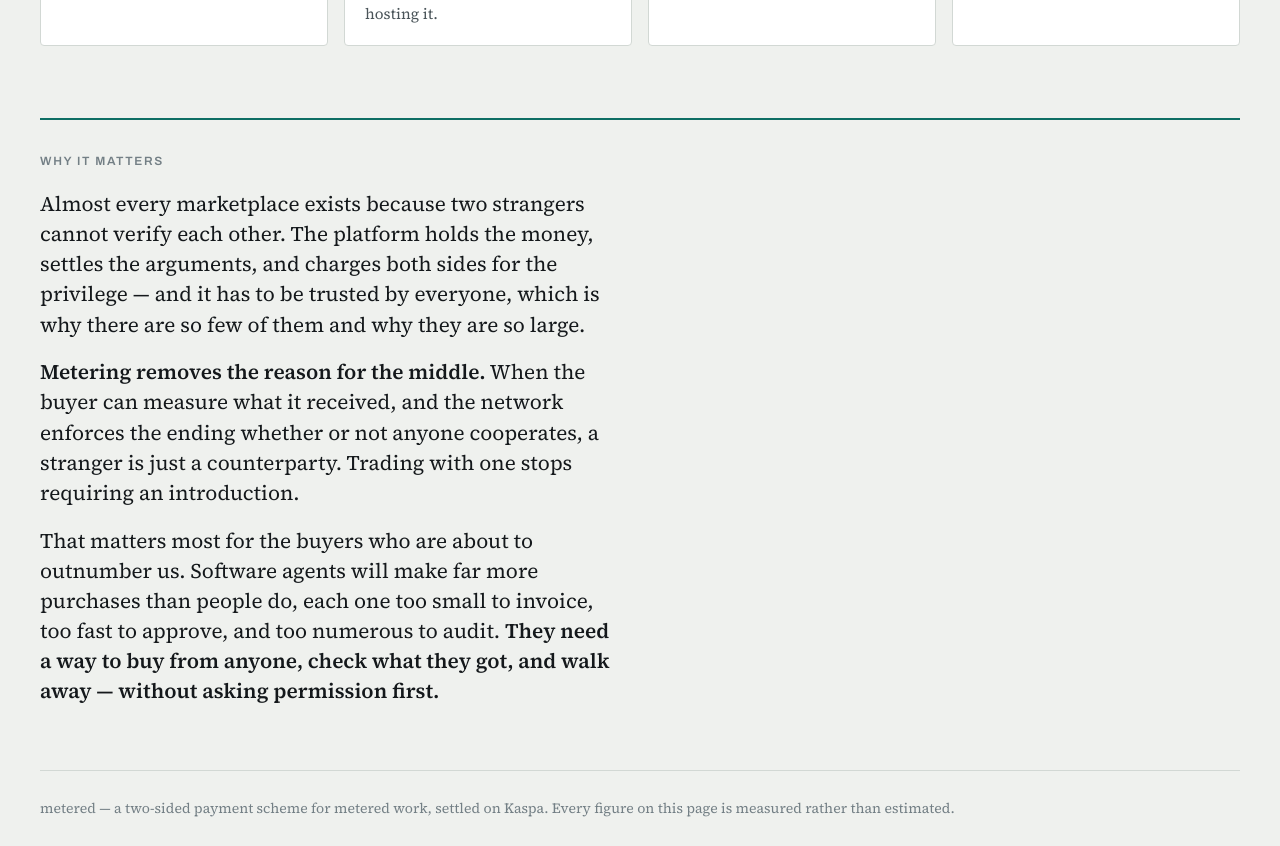
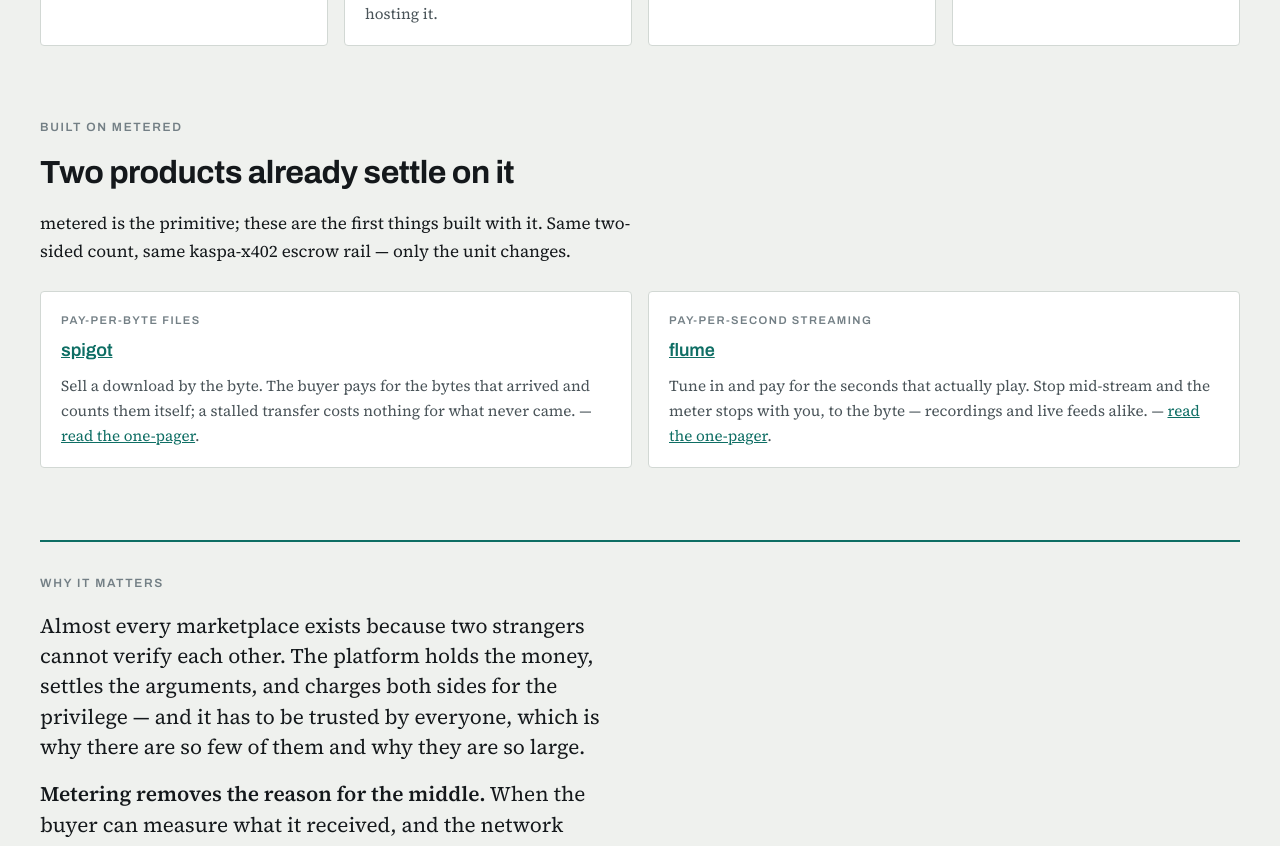
Before and after one commit to Kaspa-World-Eater/metered-protocol, a website: page docs/index.html in a window 1280 px wide. Shown: the part 10139-10985 px from the top of the page. Drawn offline with Linux system fonts and the light colour scheme.

Commit message:
Cross-link the suite: point the metered page at spigot and flume
metered is the primitive; spigot (pay-per-byte files) and flume (pay-per-second
streaming) are the first products built on it. A "Built on metered" section now
links both, so a reader can follow the family in either direction.

Co-Authored-By: Claude Opus 4.8 <noreply@anthropic.com>

```diff
--- a/docs/index.html
+++ b/docs/index.html
@@ -1082,6 +1082,38 @@
     </div>
   </section>
 
+  <section>
+    <div class="col">
+      <div class="eyebrow">Built on metered</div>
+      <h2>Two products already settle on it</h2>
+      <p>
+        metered is the primitive; these are the first things built with it. Same two-sided count,
+        same kaspa-x402 escrow rail &mdash; only the unit changes.
+      </p>
+    </div>
+
+    <div class="grid2">
+      <div class="use">
+        <div class="who">Pay-per-byte files</div>
+        <h3><a href="https://github.com/kaspahttp402/spigot">spigot</a></h3>
+        <p>
+          Sell a download by the byte. The buyer pays for the bytes that arrived and counts them
+          itself; a stalled transfer costs nothing for what never came. &mdash;
+          <a href="https://kaspahttp402.github.io/spigot/">read the one-pager</a>.
+        </p>
+      </div>
+      <div class="use">
+        <div class="who">Pay-per-second streaming</div>
+        <h3><a href="https://github.com/kaspahttp402/flume">flume</a></h3>
+        <p>
+          Tune in and pay for the seconds that actually play. Stop mid-stream and the meter stops
+          with you, to the byte &mdash; recordings and live feeds alike. &mdash;
+          <a href="https://kaspahttp402.github.io/flume/">read the one-pager</a>.
+        </p>
+      </div>
+    </div>
+  </section>
+
   <div class="closer">
     <div class="eyebrow">Why it matters</div>
     <p>
```
